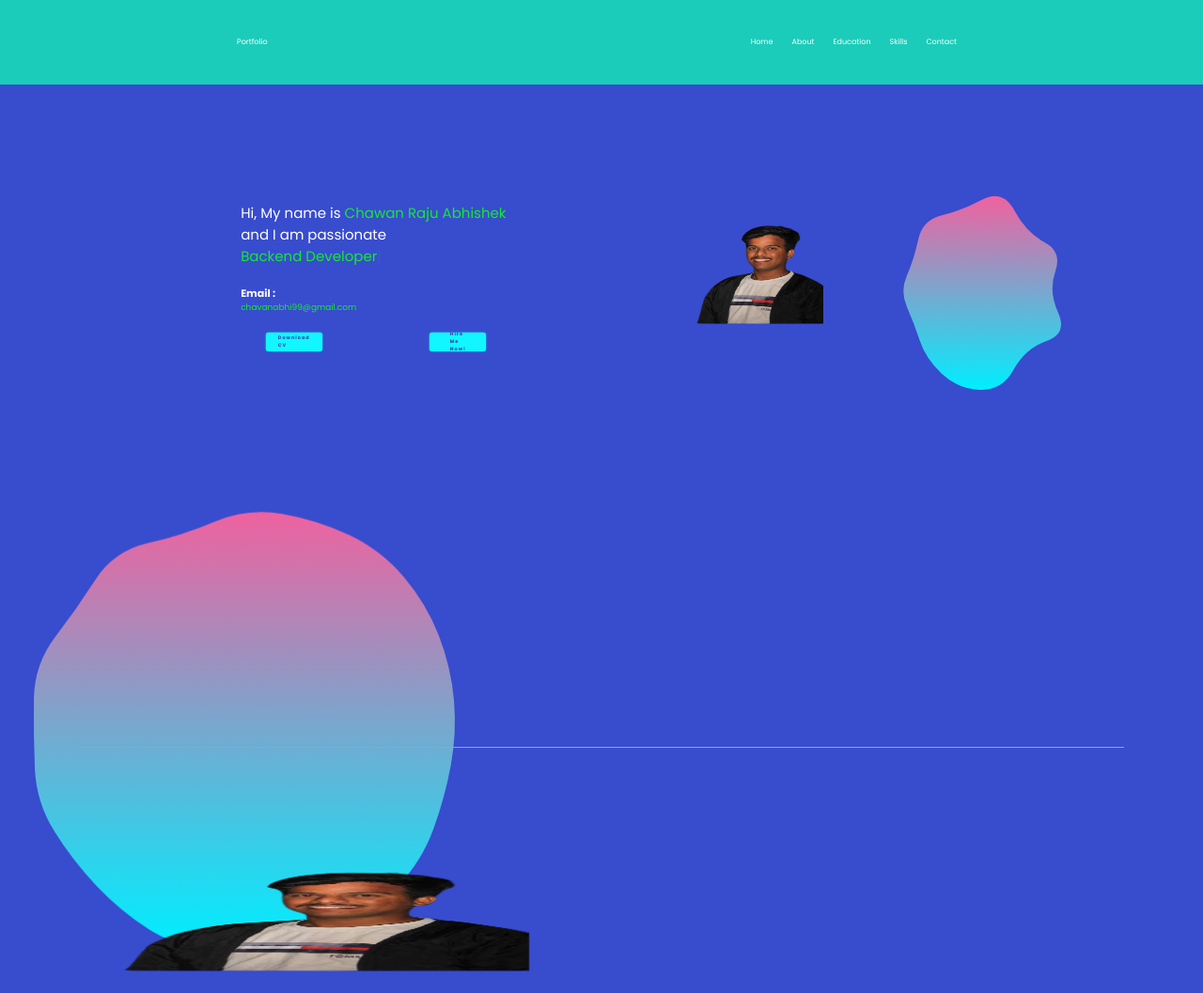
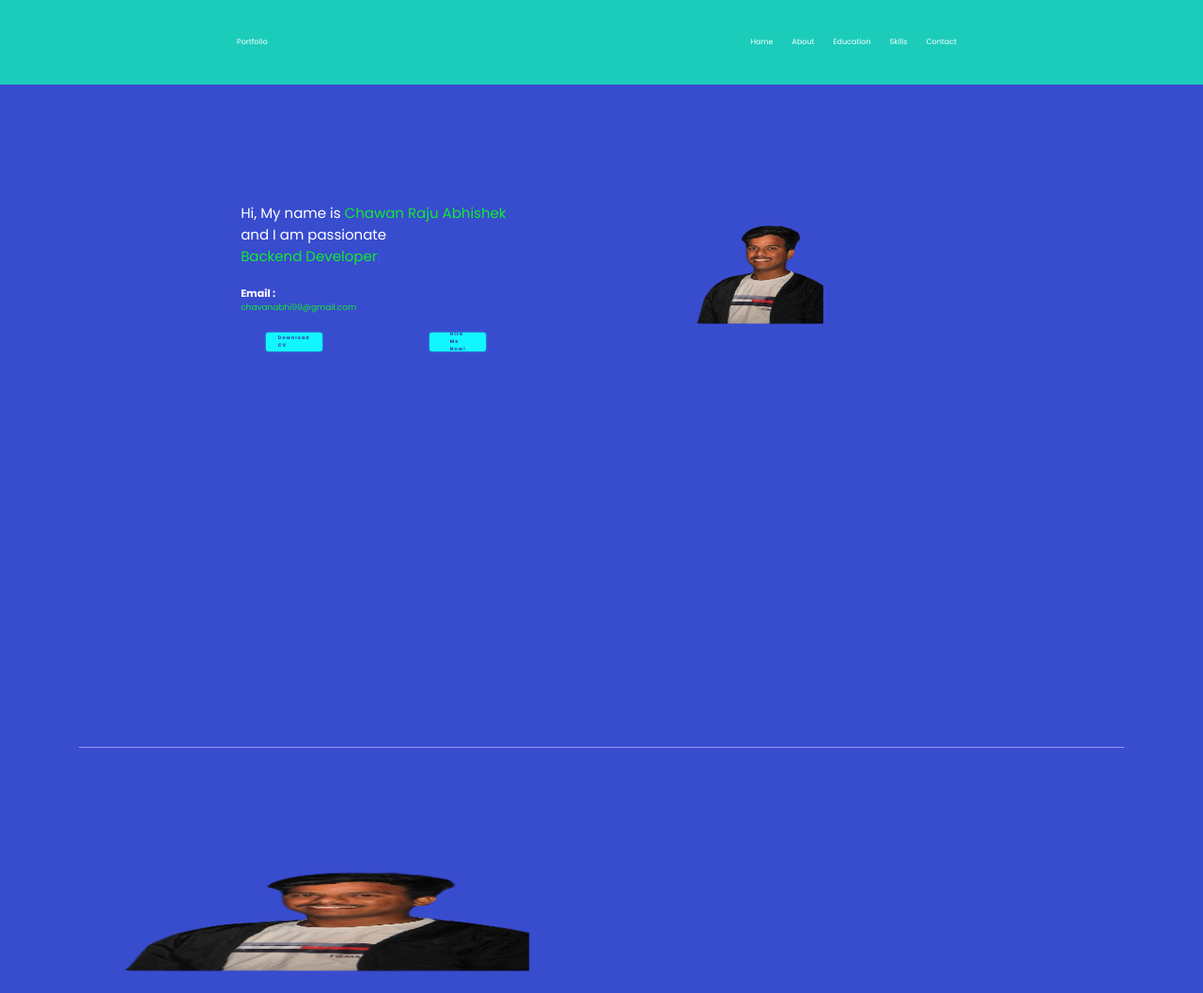
Before and after one commit to chawanabhi/ABHISHEKPORTFOLIO, a plain HTML site: page index.html in a window 1280 px wide. Shown: the top 1057 px of the page at 94% size. Drawn offline with nearby package versions, Linux system fonts and the light colour scheme.

Commit message:
Update index.html

```diff
--- a/index.html
+++ b/index.html
@@ -44,16 +44,6 @@
 
             <div class="rightsection">
                 <img src="photo_6138546617733724463_x-removebg-preview.png" width="140px" height="150px" >
-                <div class="liq">
-                    <svg viewBox="0 0 500 500" xmlns="http://www.w3.org/2000/svg" xmlns:xlink="http://www.w3.org/1999/xlink" width="100%" id="blobSvg">
-                    <defs>
-                      <linearGradient id="gradient" x1="0%" y1="0%" x2="0%" y2="100%">
-                        <stop offset="0%" style="stop-color: rgb(239, 98, 159) ;"></stop>
-                        <stop offset="100%" style="stop-color:#0ef ;"></stop>
-                      </linearGradient>
-                    </defs>
-                    <path id="blob" d="M424.5,297Q446,344,399,360.5Q352,377,326,424Q300,471,250.5,468.5Q201,466,166,432.5Q131,399,118,359.5Q105,320,89.5,285Q74,250,89.5,215Q105,180,114.5,136Q124,92,166.5,82Q209,72,255.5,47.5Q302,23,328,71.5Q354,120,394,141Q434,162,418.5,206Q403,250,424.5,297Z;M485,288.5Q487,327,463,357Q439,387,405,401.5Q371,416,344.5,438.5Q318,461,284,479Q250,497,216,478.5Q182,460,148,448.5Q114,437,90,410.5Q66,384,39.5,355.5Q13,327,14,288.5Q15,250,37,219Q59,188,64.5,153.5Q70,119,95,95Q120,71,150,53Q180,35,215,19.5Q250,4,284,23Q318,42,351.5,53Q385,64,410,89.5Q435,115,453.5,146.5Q472,178,477.5,214Q483,250,485,288.5Z;" fill="url(#gradient)"></path>
-                  </svg></div>
             </div>
 
         </section>
@@ -80,15 +70,7 @@
 
             <div class="about-img">
                     <img src="photo_6138546617733724463_x-removebg-preview.png" width="140px" height="150px" >
-                    <div class="id1" >              <svg viewBox="0 0 500 500" xmlns="http://www.w3.org/2000/svg" xmlns:xlink="http://www.w3.org/1999/xlink" width="100%" id="blobSvg">
-                        <defs>
-                          <linearGradient id="gradient" x1="0%" y1="0%" x2="0%" y2="100%">
-                            <stop offset="0%" style="stop-color: rgb(21, 221, 81);"></stop>
-                            <stop offset="100%" style="stop-color: rgb(206, 193, 53);"></stop>
-                          </linearGradient>
-                        </defs>
-                        <path id="blob" d="M472.5,285Q466,320,453.5,354.5Q441,389,415.5,416Q390,443,355,454Q320,465,285,471Q250,477,212,481Q174,485,142,464Q110,443,84.5,416Q59,389,39,357Q19,325,17.5,287.5Q16,250,16.5,212Q17,174,40,144Q63,114,83.5,82Q104,50,141.5,41.5Q179,33,214.5,18Q250,3,288,9.5Q326,16,361,32.5Q396,49,421,78.5Q446,108,459.5,143Q473,178,476,214Q479,250,472.5,285Z" fill="url(#gradient)"></path>
-                      </svg></div>
+
                     </div>
 
 
```
